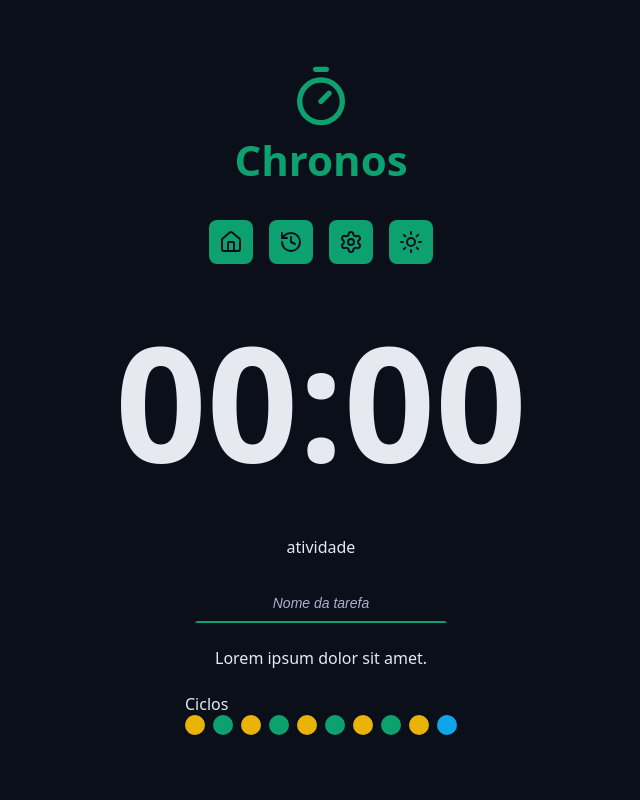
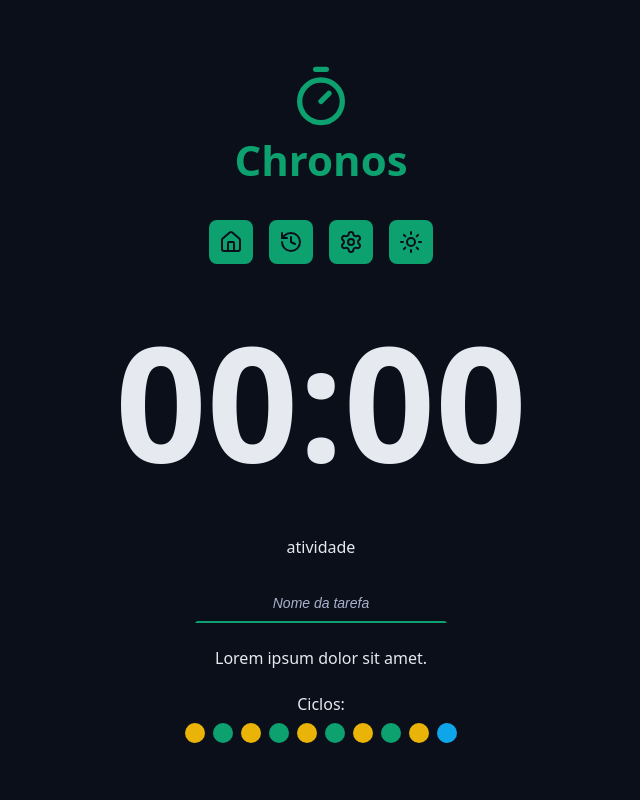
Before and after one commit to rookie-leo/chronos-pomodor, a React (Vite) app: page / in a window 1280 px wide. Shown: the top 800 px of the page, without its empty margins (319-959 px from the left). Built offline with nearby package versions, Linux system fonts and the light colour scheme.

Commit message:
Correção da label cicles

```diff
--- a/src/components/Cycles/index.tsx
+++ b/src/components/Cycles/index.tsx
@@ -4,7 +4,7 @@ import styles from './styles.module.css'
 export function Cycles() {
     return (
         <div className={styles.cycle}>
-            <span>Ciclos</span>
+            <span className={styles.cycleLabel}>Ciclos:</span>
 
             <div className={styles.cycleDots}>
                 <span className={`${styles.cycleDot} ${styles.workTime}`}></span>
--- a/src/components/Cycles/styles.module.css
+++ b/src/components/Cycles/styles.module.css
@@ -12,11 +12,19 @@
     gap: 0.8rem;
 }
 
-.cycleDot{
+.cycleDot {
     width: 2rem;
     height: 2rem;
     background-color: var(--primary);
     border-radius: 50%;
+}
+
+.cycleLabel {
+    text-align: center;
+    justify-content: center;
+    display: flex;
+
+    margin-bottom: 0.8rem;
 }
 
 .workTime {
```
